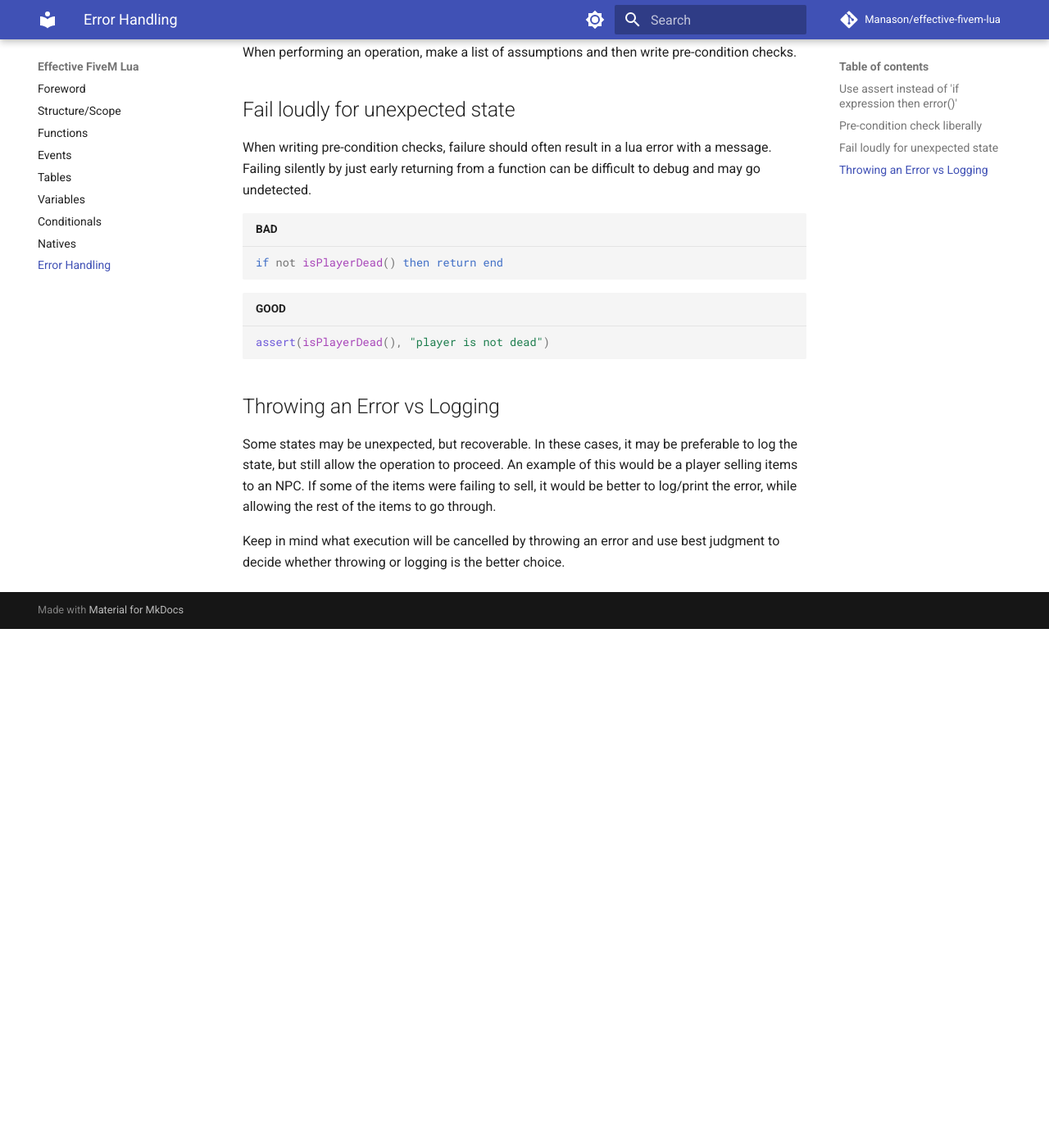
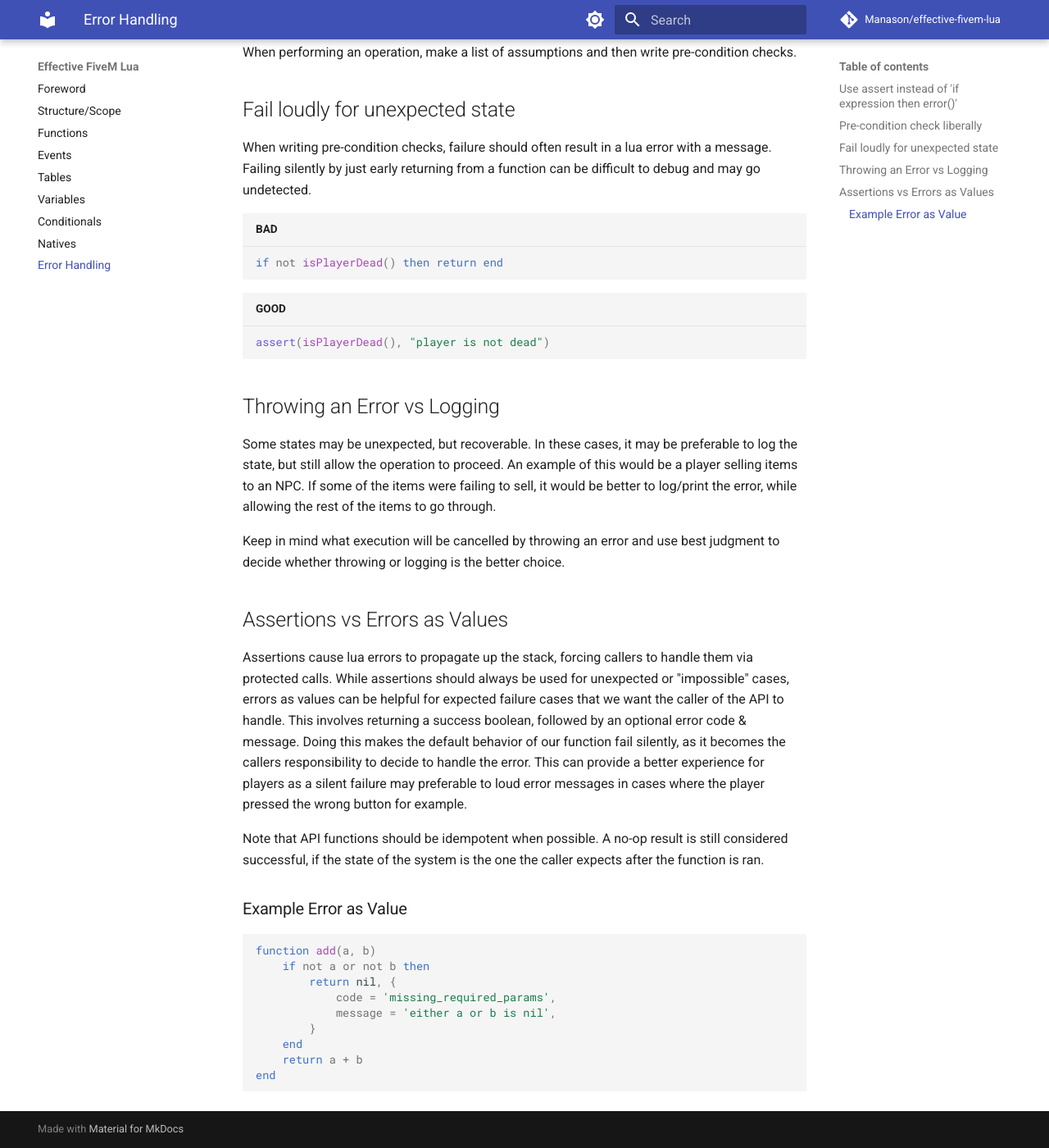
Before and after one commit to Manason/effective-fivem-lua, an MkDocs documentation site: the page built from docs/errors.md, in a window 1280 px wide and 1400 px high, scrolled down 658 px. Shown: the whole window at 82% size. Built offline with MkDocs 1.6.1 and Material for MkDocs 9.7.7, drawn with Linux system fonts in a browser that asks for light colours; comment, search, counter and statistics services are not loaded; before the commit the page ends 1425 px from its top, so only the background shows below that.

Commit message:
docs(errors): added recommendation around errors as values

````diff
--- a/docs/errors.md
+++ b/docs/errors.md
@@ -29,3 +29,21 @@ assert(isPlayerDead(), "player is not dead")
 Some states may be unexpected, but recoverable. In these cases, it may be preferable to log the state, but still allow the operation to proceed. An example of this would be a player selling items to an NPC. If some of the items were failing to sell, it would be better to log/print the error, while allowing the rest of the items to go through.
 
 Keep in mind what execution will be cancelled by throwing an error and use best judgment to decide whether throwing or logging is the better choice.
+
+## Assertions vs Errors as Values
+Assertions cause lua errors to propagate up the stack, forcing callers to handle them via protected calls. While assertions should always be used for unexpected or "impossible" cases, errors as values can be helpful for expected failure cases that we want the caller of the API to handle. This involves returning a success boolean, followed by an optional error code & message. Doing this makes the default behavior of our function fail silently, as it becomes the callers responsibility to decide to handle the error. This can provide a better experience for players as a silent failure may preferable to loud error messages in cases where the player pressed the wrong button for example.
+
+Note that API functions should be idempotent when possible. A no-op result is still considered successful, if the state of the system is the one the caller expects after the function is ran.
+
+### Example Error as Value
+```lua
+function add(a, b)
+    if not a or not b then
+        return nil, {
+            code = 'missing_required_params',
+            message = 'either a or b is nil',
+        }
+    end
+    return a + b
+end
+```
````
